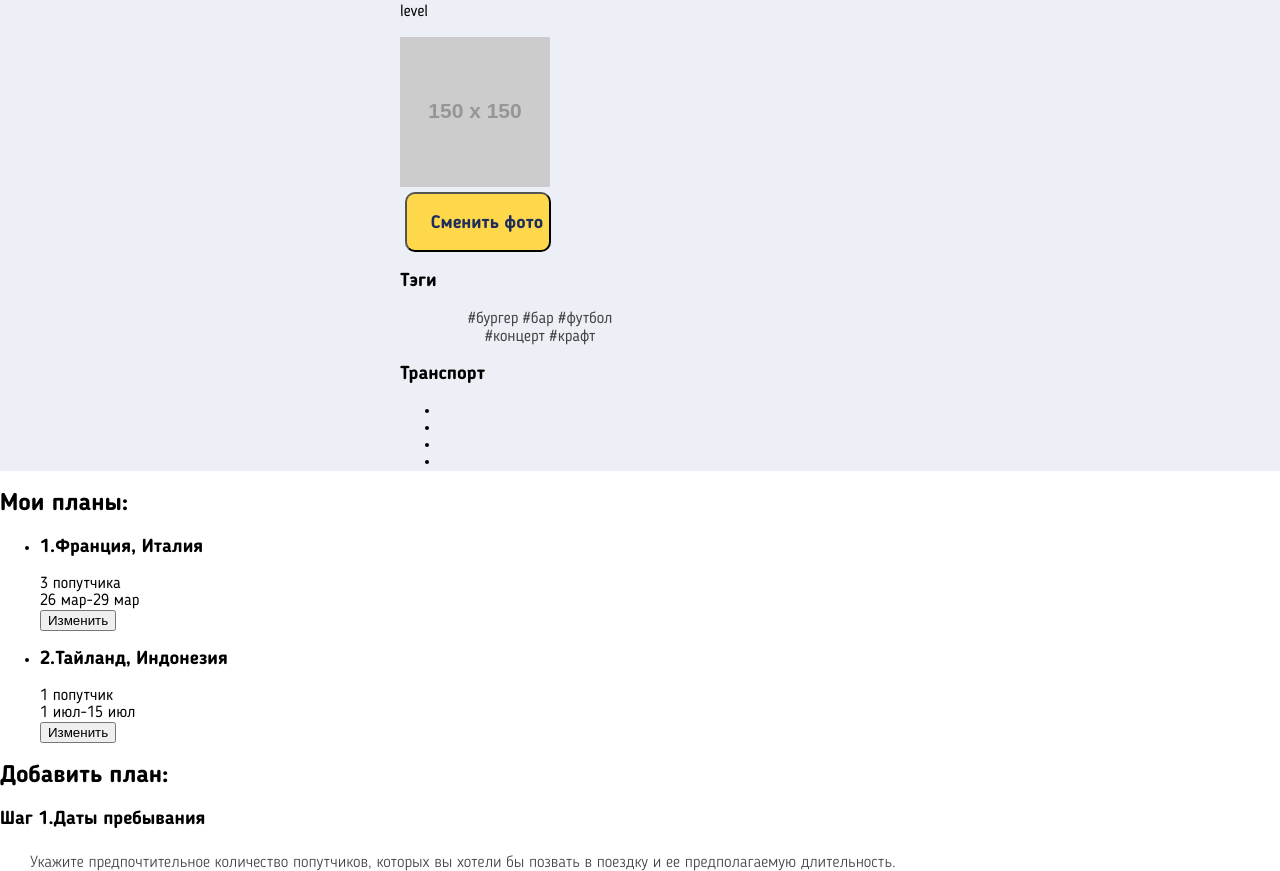
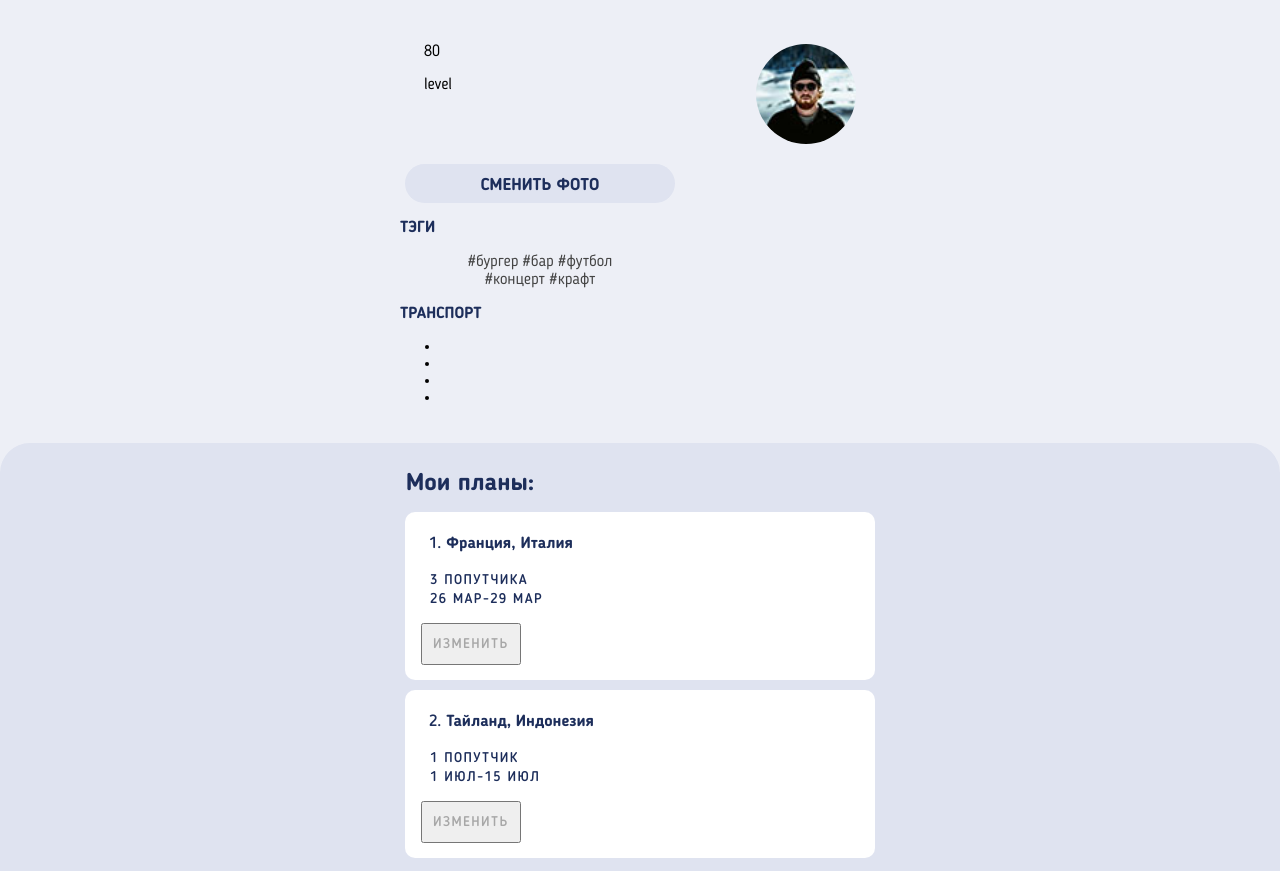
Before and after one commit to k-bug/244468-pognali-19, a website: page source/form.html in a window 1280 px wide. Shown: the part 153-1024 px from the top of the page. Drawn offline with nearby package versions, Linux system fonts and the light colour scheme; files that its build step writes are made by us from their sources; placeholder pictures from the web are drawn by us.

Commit message:
Добавляет 2 часть стилизации form.html

```diff
--- a/source/form.html
+++ b/source/form.html
@@ -40,9 +40,9 @@
               <span class="user-level__value">80</span>
               <p class="user-level__legend">level</p>
             </div>
-            <img class="profile__user-pic" src="https://via.placeholder.com/150x150" width="" height="" alt="Фото пользователя">
+            <img class="profile__user-pic" src="img/photo-account-mobile@1x.jpg" width="100" height="100" alt="Фото Пети Демина">
           </div>
-          <button class="site-button change-button" type="button" name="button">Сменить фото</button>
+          <button class="profile__button change-button" type="button" name="button">Сменить фото</button>
           <div class="profile__tags">
             <h3 class="profile__subsection-title">Тэги</h3>
             <ul class="profile__tag-list tag-list">
@@ -65,6 +65,7 @@
         </div>
       </section>
       <section class="profile-section my-plans">
+        <div class="container">
           <h2 class="profile-section__heading">Мои планы:</h2>
           <ul class="my-plans__list">
             <li class="my-plans__item plan-card">
@@ -80,8 +81,10 @@
               <button class="plan-card__button" type="button" name="button">Изменить</button>
             </li>
           </ul>
+        </div>
       </section>
       <section class="profile-section add-plan">
+        <div class="container">
           <div class="add-plan__header">
             <h2 class="profile-section__heading">Добавить план:</h2>
             <div class="add-plan__steps-indicator indicator">
@@ -249,6 +252,7 @@
               <button class="site-button back-button" type="button" name="button">На шаг назад</button>
             </div>
           </form>
+        </div>
       </section>
     </main>
     <footer class="page-footer">
--- /dev/null
+++ b/source/sass/blocks/add-plan.scss
@@ -0,0 +1,7 @@
+.add-plan {
+  position: relative;
+  background-color: #d4d9eb;
+  border-top-right-radius: 30px;
+  border-top-left-radius: 30px;
+  z-index: 3;
+}
--- /dev/null
+++ b/source/sass/blocks/change-button.scss
@@ -0,0 +1,20 @@
+.change-button {
+  display: block;
+  min-width: 270px;
+  margin-right: 5px;
+  margin-left: 5px;
+  padding-top: 7px;
+  padding-bottom: 2px;
+  border-radius: 20px;
+  border: none;
+  box-sizing: border-box;
+  background-color: #dfe3f0;
+  font-family: "Blogger Sans", "Arial", sans-serif;
+  font-weight: 700;
+  font-size: 17px;
+  line-height: 30px;
+  color: $button-text;
+  text-decoration: none;
+  text-align: center;
+  text-transform: uppercase;
+}
--- a/source/sass/blocks/container.scss
+++ b/source/sass/blocks/container.scss
@@ -1,6 +1,6 @@
 .container {
   margin: 0 auto;
-  padding-left: 20px;
-  padding-right: 20px;
+  padding-left: 25px;
+  padding-right: 25px;
   max-width: 480px;
 }
--- /dev/null
+++ b/source/sass/blocks/my-plans.scss
@@ -0,0 +1,14 @@
+.my-plans {
+  position: relative;
+  background-color: #dfe3f0;
+  border-top-right-radius: 30px;
+  border-top-left-radius: 30px;
+  z-index: 2;
+}
+
+.my-plans__list {
+  list-style: none;
+  margin-right: 5px;
+  margin-left: 5px;
+  padding-left: 0;
+}
--- /dev/null
+++ b/source/sass/blocks/plan-card.scss
@@ -0,0 +1,63 @@
+.plan-card {
+  margin-bottom: 10px;
+  padding-bottom: 15px;
+  background-color: #ffffff;
+  border-radius: 10px;
+}
+
+.plan-card:last-child {
+  margin-bottom: 0;
+}
+
+.plan-card__heading {
+  margin: 0;
+  padding-top: 24px;
+  padding-left: 24px;
+  font-family: "Blogger Sans", "Arial", sans-serif;
+  font-weight: 700;
+  font-size: 16px;
+  line-height: 16px;
+  color: $button-text;
+}
+
+.plan-card__number {
+  font-weight: 500;
+  padding-right: 5px;
+}
+
+.plan-card__cotravelers-number {
+  margin-top: 21px;
+  margin-left: 25px;
+  font-family: "Blogger Sans", "Arial", sans-serif;
+  font-weight: 500;
+  font-size: 14px;
+  line-height: 14px;
+  color: $button-text;
+  letter-spacing: 1.4px;
+  text-transform: uppercase;
+}
+
+.plan-card__travel-period {
+  margin-top: 5px;
+  margin-left: 25px;
+  font-family: "Blogger Sans", "Arial", sans-serif;
+  font-weight: 500;
+  font-size: 14px;
+  line-height: 14px;
+  color: $button-text;
+  letter-spacing: 1.4px;
+  text-transform: uppercase;
+}
+
+.plan-card__button {
+  margin-top: 17px;
+  margin-left: 16px;
+  padding: 10px;
+  font-family: "Blogger Sans", "Arial", sans-serif;
+  font-weight: 500;
+  font-size: 14px;
+  line-height: 18px;
+  color: rgba(0, 0, 0, 0.3);
+  letter-spacing: 1.4px;
+  text-transform: uppercase;
+}
--- /dev/null
+++ b/source/sass/blocks/profile-section.scss
@@ -0,0 +1,20 @@
+.profile-section {
+  margin-top: -30px;
+  padding-bottom: 60px;
+  //position: relative;
+  //margin-top: -50px;
+  //padding: 0;
+  //margin-bottom: 50px;
+  //z-index: 1;
+}
+
+.profile-section__heading {
+  margin: 0;
+  margin-left: 6px;
+  padding-top: 29px;
+  font-family: "Blogger Sans", "Arial", sans-serif;
+  font-weight: 700;
+  font-size: 24px;
+  line-height: 24px;
+  color: $button-text;
+}
--- a/source/sass/blocks/profile.scss
+++ b/source/sass/blocks/profile.scss
@@ -1,5 +1,37 @@
 .profile {
+  position: relative;
   margin-top: -50px;
+  padding-bottom: 50px;
   //padding: 0;
   background-color: #edeff6;
+  z-index: 1;
 }
+
+.profile__main {
+  display: flex;
+  justify-content: space-between;
+  padding-top: 50px + 23px;
+  margin-right: 24px;
+  margin-left: 24px;
+}
+
+.profile__level {
+
+}
+
+.profile__user-pic {
+  border-radius: 50%;
+}
+
+.profile__button {
+  margin-top: 20px;
+}
+
+.profile__subsection-title {
+  font-family: "Blogger Sans", "Arial", sans-serif;
+  font-weight: 700;
+  font-size: 16px;
+  line-height: 18px;
+  color: $button-text;
+  text-transform: uppercase;
+}
--- /dev/null
+++ b/source/sass/blocks/step.scss
@@ -0,0 +1,47 @@
+.step {
+  margin-top: 31px;
+  background-color: #ffffff;
+  border-radius: 10px;
+  padding: 24px 20px 22px 20px;
+}
+
+.step__description {
+  width: 270px;//just for some time
+}
+
+.step__heading {
+  margin: 0;
+  padding-left: 5px;
+  display: flex;
+  flex-direction: column;
+  font-family: "Blogger Sans", "Arial", sans-serif;
+  font-weight: 700;
+  font-size: 20px;
+  line-height: 20px;
+  color: $button-text;
+}
+
+.step__label {
+  display: flex;
+  justify-content: space-between;
+}
+
+.step__item-name {
+  font-family: "Blogger Sans", "Arial", sans-serif;
+  font-weight: 500;
+  font-size: 16px;
+  line-height: 16px;
+  letter-spacing: 1.6px;
+  color: $button-text;
+  text-transform: uppercase;
+}
+
+.step__item-measure {
+  font-family: "Blogger Sans", "Arial", sans-serif;
+  font-weight: 500;
+  font-size: 16px;
+  line-height: 16px;
+  letter-spacing: 1.6px;
+  color: rgba(29, 46, 91, 0.3);
+  text-transform: uppercase;
+}
--- /dev/null
+++ b/source/sass/blocks/user-level.scss
@@ -0,0 +1,3 @@
+.user-level {
+
+}
--- a/source/sass/style.scss
+++ b/source/sass/style.scss
@@ -43,7 +43,14 @@
 @import "blocks/counties-list.scss";
 @import "blocks/alphabet.scss";
 @import "blocks/places.scss";
+@import "blocks/profile-section.scss";
 @import "blocks/profile.scss";
+@import "blocks/user-level.scss";
+@import "blocks/change-button.scss";
+@import "blocks/my-plans.scss";
+@import "blocks/step.scss";
+@import "blocks/plan-card.scss";
+@import "blocks/add-plan.scss";
 
 body {
   margin: 0;
```
Lines whose indentation alone changed are shown as unchanged.
